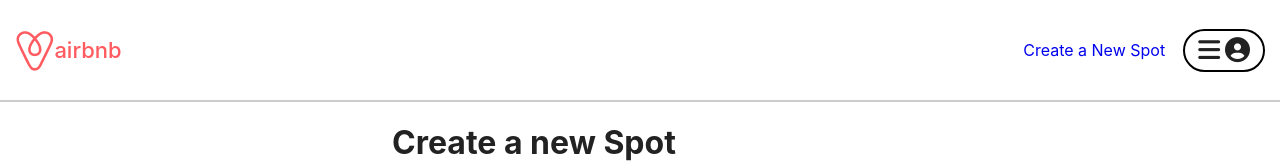
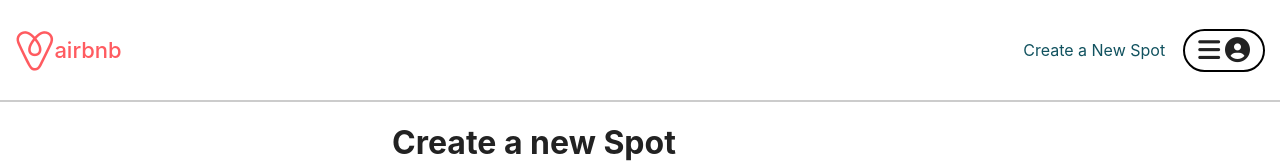
Before and after one commit to cpualei/sakari-wireframes-practice, a React (Create React App) app: page /spots/new in a window 1280 px wide. Shown: the top 163 px of the page. Built offline with nearby package versions, Linux system fonts and the light colour scheme.

Commit message:
added margin bottom to create form button

```diff
--- a/src/components/CreateSpot/CreateSpot.css
+++ b/src/components/CreateSpot/CreateSpot.css
@@ -80,4 +80,5 @@ form div#create-spot-button-container {
 form button {
     width: 105px;
     padding: 5px 0px;
+    margin-bottom: 20px;
 }
--- a/src/components/Navigation/Navigation.css
+++ b/src/components/Navigation/Navigation.css
@@ -22,6 +22,7 @@ div#nav-right {
 div#nav-right #create-spot-link {
     text-decoration: none;
     margin-right: 18px;
+    color: #11525f;
 }
 
 div#dropdown-menu {
```
